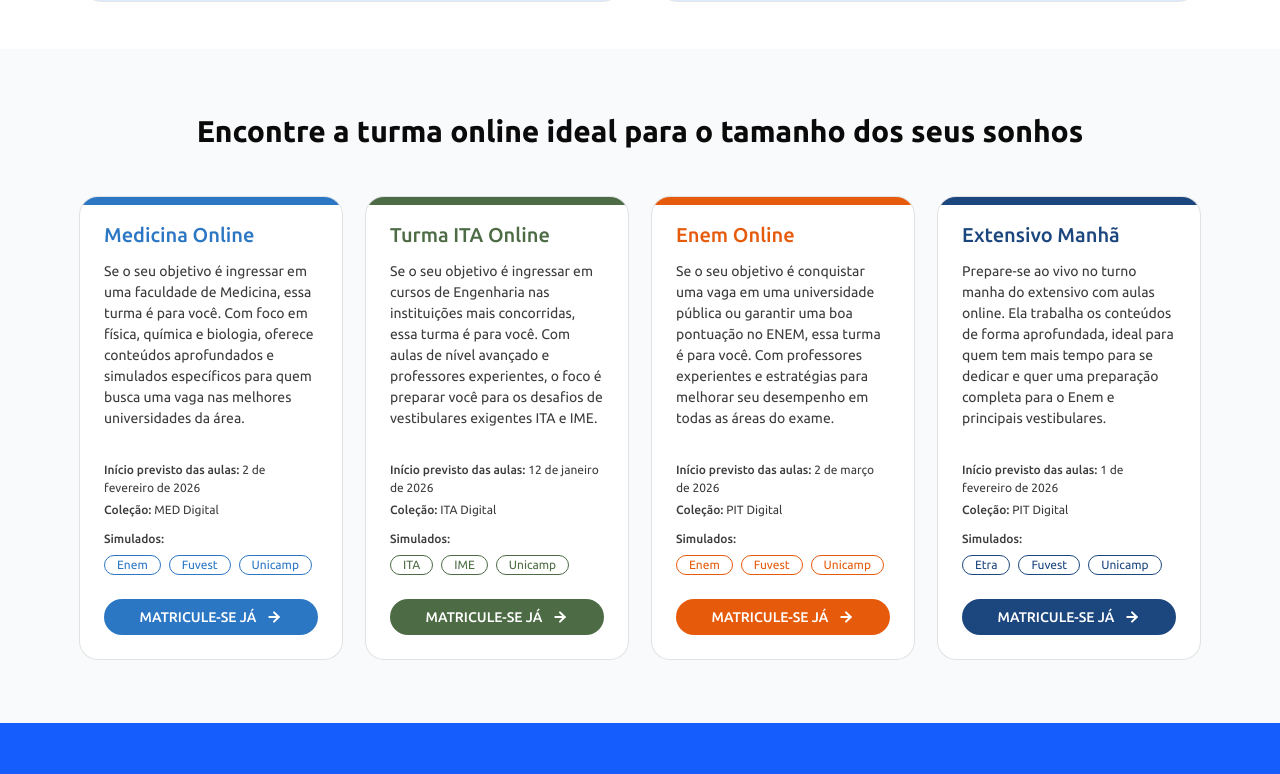
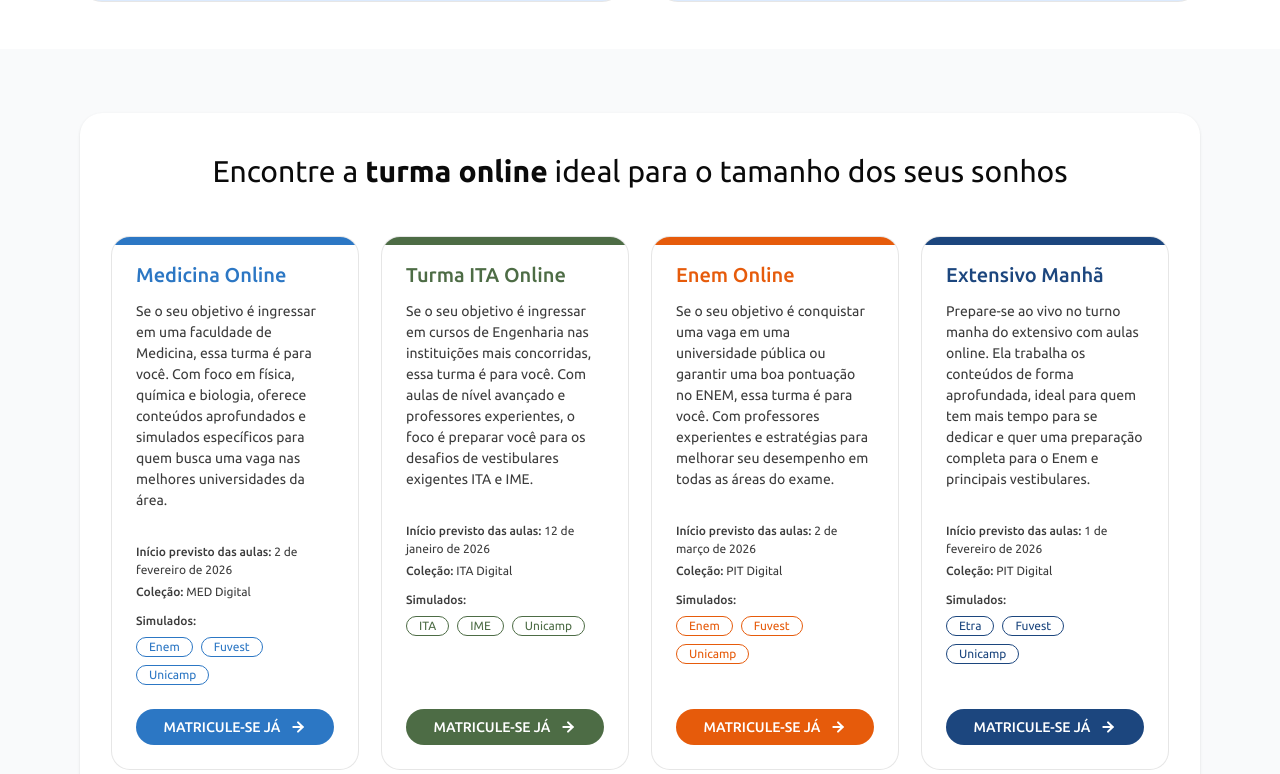
Before and after one commit to yaslopesyweb/demo-pv, a Next.js app: page / in a window 1280 px wide. Shown: the part 744-1518 px from the top of the page. Built offline with nearby package versions, Linux system fonts and the light colour scheme.

Commit message:
alterando carrossel e cards

```diff
--- a/package.json
+++ b/package.json
@@ -22,6 +22,7 @@
     "react": "19.2.3",
     "react-dom": "19.2.3",
     "shadcn": "^4.0.0",
+    "swiper": "^12.1.2",
     "tailwind-merge": "^3.5.0"
   },
   "devDependencies": {
--- a/src/app/page.tsx
+++ b/src/app/page.tsx
@@ -62,8 +62,10 @@ export default function Home() {
       {/* Seção: Encontre a turma online ideal */}
 <section className="py-16 bg-gray-50">
   <div className="container mx-auto px-4 max-w-6xl">
-          <h2 className="text-3xl font-bold text-center mb-12">
-            Encontre a turma online ideal para o tamanho dos seus sonhos
+    {/* Div branca com bordas arredondadas */}
+    <div className="bg-white rounded-3xl py-10 px-6 md:px-8 shadow-sm">
+      <h2 className="text-3xl text-center mb-12">
+        Encontre a <span className="font-bold">turma online</span> ideal para o tamanho dos seus sonhos
       </h2>
 
       <div className="grid md:grid-cols-2 lg:grid-cols-4 gap-6">
@@ -73,7 +75,7 @@ export default function Home() {
           inicio="2 de fevereiro de 2026"
           colecao="MED Digital"
           badges={["Enem", "Fuvest", "Unicamp"]}
-              cor="#2C77C4" // Azul medicina
+          cor="#2C77C4"
         />
         <CursoCard
           titulo="Turma ITA Online"
@@ -81,7 +83,7 @@ export default function Home() {
           inicio="12 de janeiro de 2026"
           colecao="ITA Digital"
           badges={["ITA", "IME", "Unicamp"]}
-              cor="#4D6C45" // Verde ITA
+          cor="#4D6C45"
         />
         <CursoCard
           titulo="Enem Online"
@@ -89,7 +91,7 @@ export default function Home() {
           inicio="2 de março de 2026"
           colecao="PIT Digital"
           badges={["Enem", "Fuvest", "Unicamp"]}
-              cor="#E65B0B" // Laranja Enem
+          cor="#E65B0B"
         />
         <CursoCard
           titulo="Extensivo Manhã"
@@ -97,8 +99,9 @@ export default function Home() {
           inicio="1 de fevereiro de 2026"
           colecao="PIT Digital"
           badges={["Etra", "Fuvest", "Unicamp"]}
-              cor="#1C467E" // Azul escuro Extensivo
+          cor="#1C467E"
         />
+      </div>
     </div>
   </div>
 </section>
--- a/src/components/curso-card.tsx
+++ b/src/components/curso-card.tsx
@@ -1,7 +1,7 @@
 import { Button } from "@/components/ui/button";
 import { Card, CardContent, CardFooter, CardHeader, CardTitle } from "@/components/ui/card";
 import { Badge } from "@/components/ui/badge";
-import { ArrowLeftIcon, ArrowRight } from "lucide-react";
+import { ArrowRight } from "lucide-react";
 
 interface CursoCardProps {
   titulo: string;
```
Also changed, not shown: 1 other file (tests, documents, lock files or other folders). Lines whose indentation alone changed are shown as unchanged.
